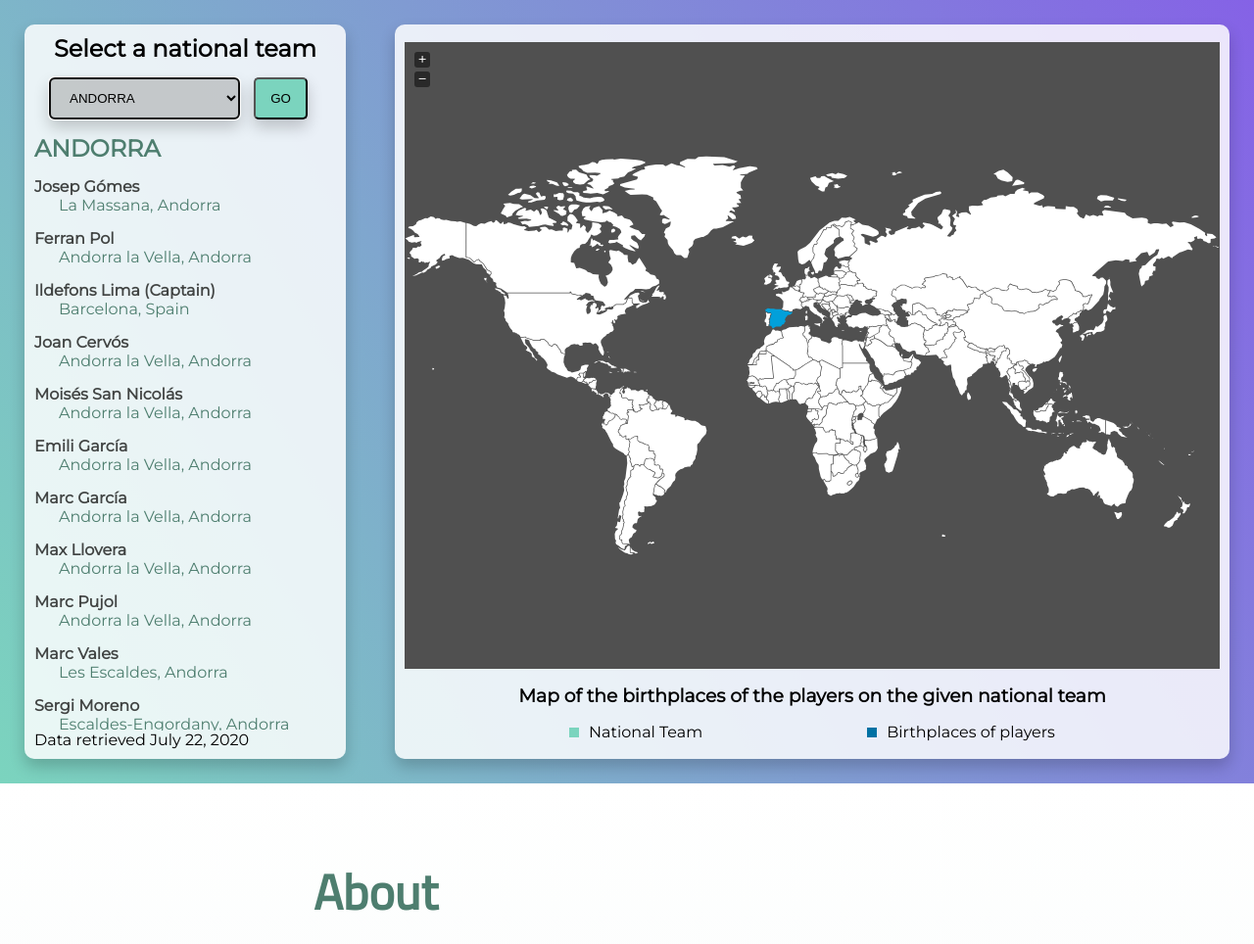
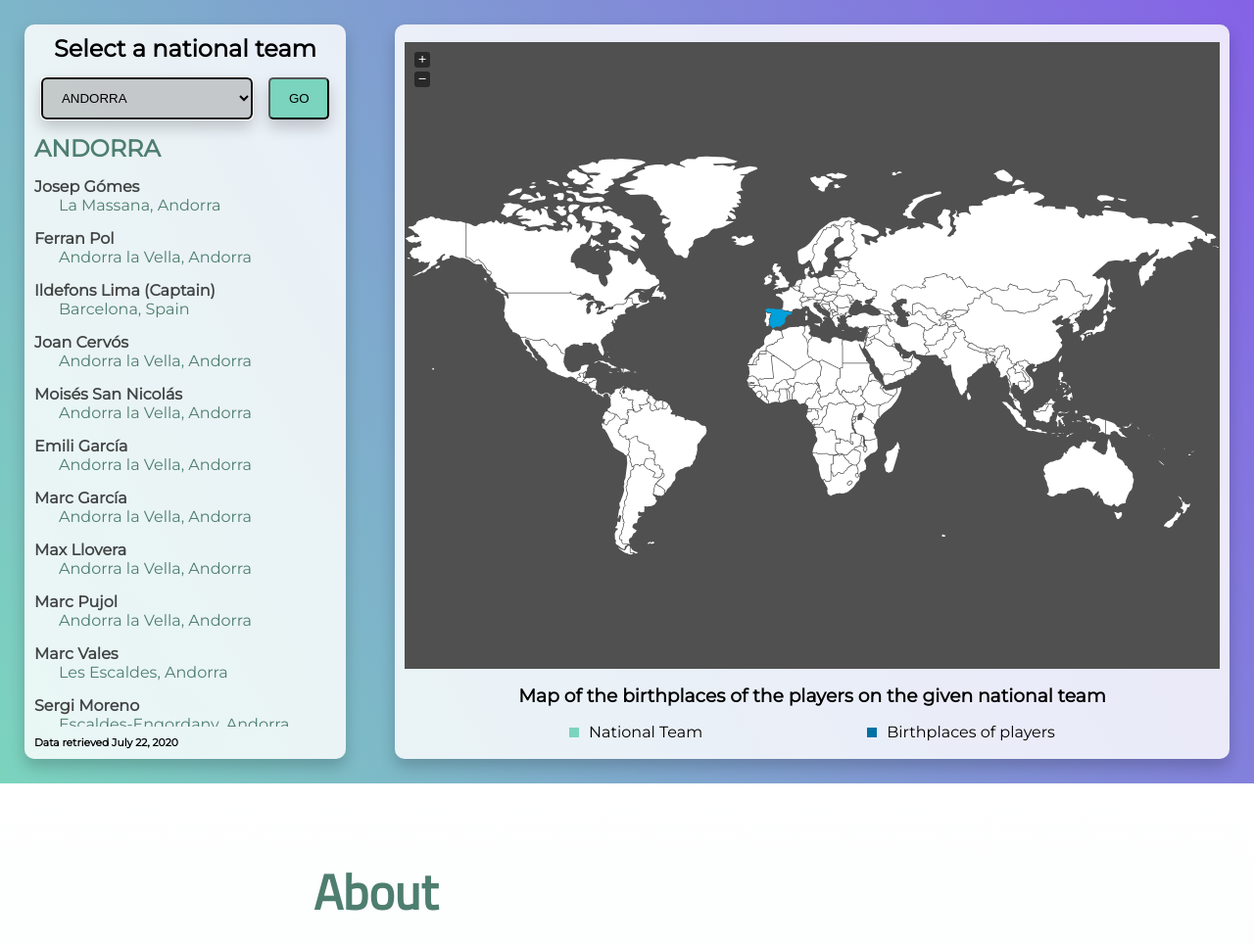
Before and after one commit to ttmenezes/National-Team-Mapper, a Flask app: page /AD in a window 1280 px wide. Shown: the top 964 px of the page at 98% size. Run offline with Flask 2, Linux system fonts and the light colour scheme; data comes from the database, SQL or seed files in the repository; some libraries are stand-ins or nearby versions.

Commit message:
Updated margins

```diff
--- a/static/styles.css
+++ b/static/styles.css
@@ -21,6 +21,10 @@ h1 {
   font-family: 'Cairo';
   /* font-size: 50px; */
   font-size: 50px;
+}
+
+h6 {
+  margin-top: 10px;
 }
 
 header {
@@ -182,11 +186,12 @@ section {
 }
 
 #query-container {
+  padding: 15px 0px;
+}
+
+#team-query-form {
   display: flex;
-  flex-wrap: nowrap;
   justify-content: space-evenly;
-  font-family: 'Montserrat';
-  margin: 15px;
 }
 
 #list-container {
--- a/templates/index.html
+++ b/templates/index.html
@@ -49,7 +49,7 @@
         <div id="list-container">
           <ul id="player-list"></ul>
         </div>
-        Data retrieved July 22, 2020
+        <h6>Data retrieved July 22, 2020</h6>
       </div>
       <div id="map-container" class="card">
         <div id="world-map" style="width: 65vw; height: 80vmin;"></div>
```
Also changed, not shown: README.md.
